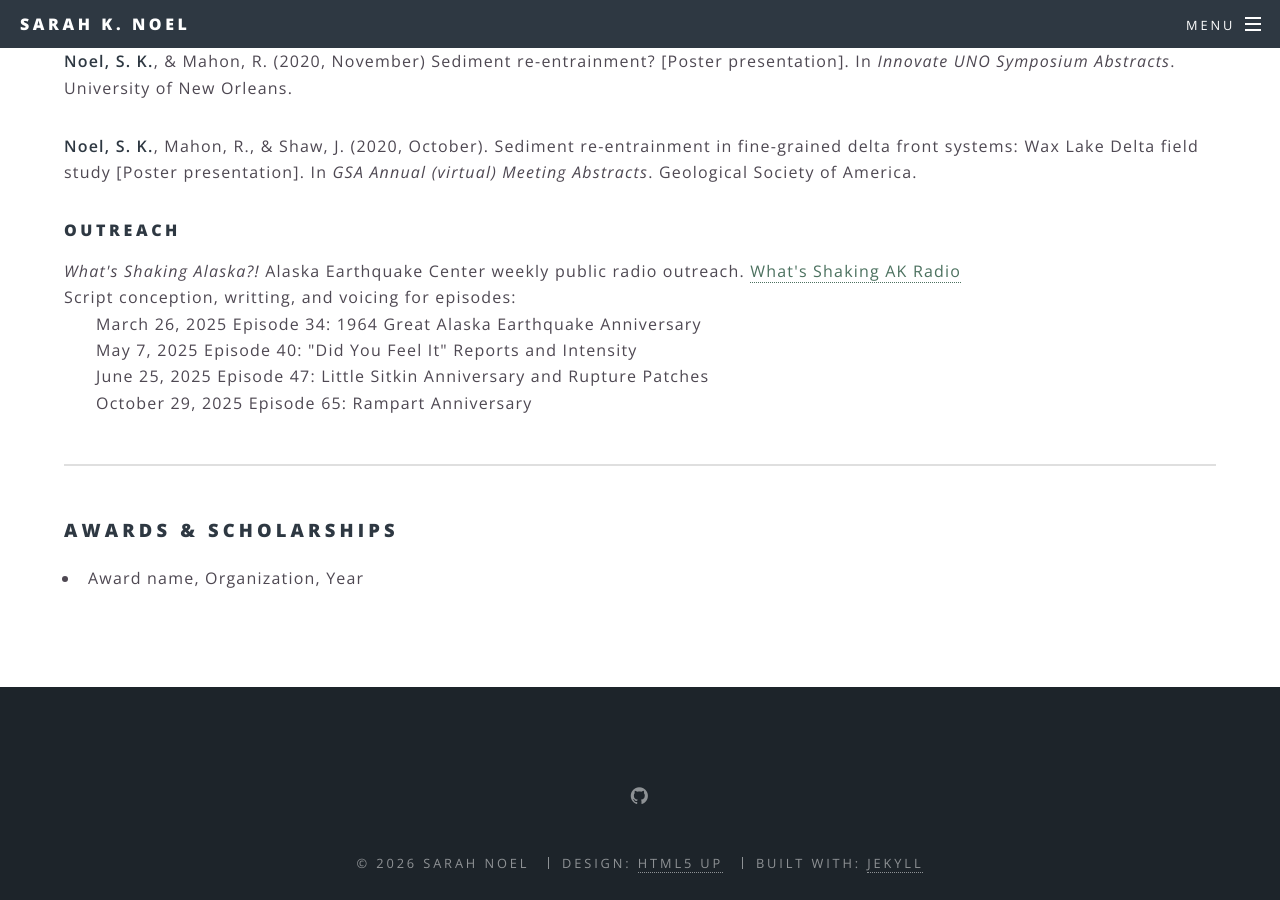
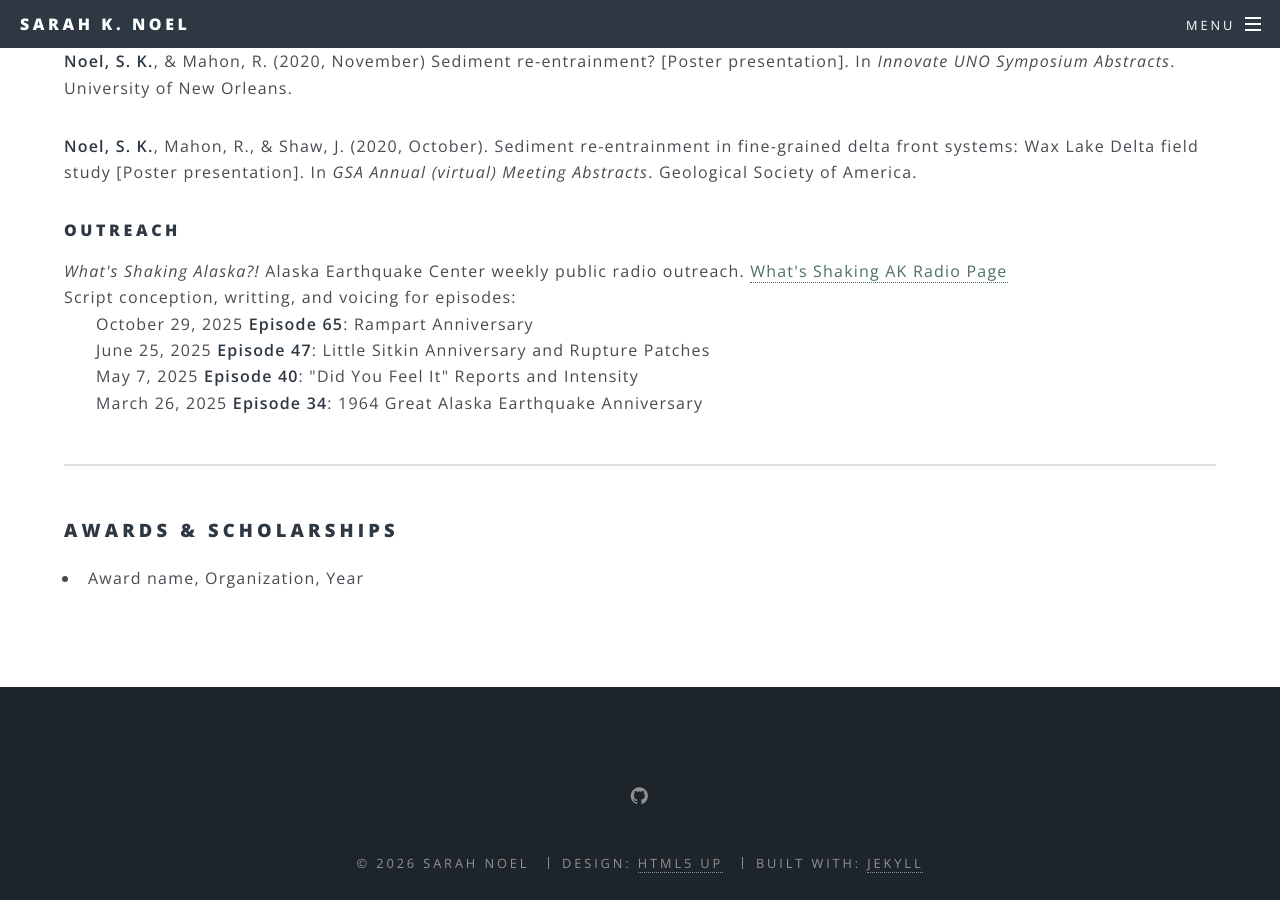
Before and after one commit to aknoel/academic, a Jekyll site: the page built from cv.html, in a window 1280 px wide and 900 px high, scrolled down 2003 px. Built offline with Jekyll 4.4.1, drawn with Linux system fonts in a browser that asks for light colours.

Commit message:
cv updates

```diff
--- a/cv.html
+++ b/cv.html
@@ -79,12 +79,12 @@ subtitle:
 
 	<h4>Outreach</h4>
 	<p><i>What's Shaking Alaska?!</i> Alaska Earthquake Center weekly public radio outreach.
-		<a href="https://earthquake.alaska.edu/AEC-radio">What's Shaking AK Radio</a><br \>
+		<a href="https://earthquake.alaska.edu/AEC-radio">What's Shaking AK Radio Page</a><br \>
 		Script conception, writting, and voicing for episodes:<br \>
-		<span style="margin-left: 2em;">March 26, 2025 Episode 34: 1964 Great Alaska Earthquake Anniversary</span><br \>
-		<span style="margin-left: 2em;">May 7, 2025 Episode 40: "Did You Feel It" Reports and Intensity</span><br \>
-		<span style="margin-left: 2em;">June 25, 2025 Episode 47: Little Sitkin Anniversary and Rupture Patches</span><br \>
-		<span style="margin-left: 2em;">October 29, 2025 Episode 65: Rampart Anniversary</span></p>
+		<span style="margin-left: 2em;">October 29, 2025 <strong>Episode 65</strong>: Rampart Anniversary</span><br \>
+		<span style="margin-left: 2em;">June 25, 2025 <strong>Episode 47</strong>: Little Sitkin Anniversary and Rupture Patches</span><br \>
+		<span style="margin-left: 2em;">May 7, 2025 <strong>Episode 40</strong>: "Did You Feel It" Reports and Intensity</span><br \>
+		<span style="margin-left: 2em;">March 26, 2025 <strong>Episode 34</strong>: 1964 Great Alaska Earthquake Anniversary</span></p>
 
 	<hr />
 
```
